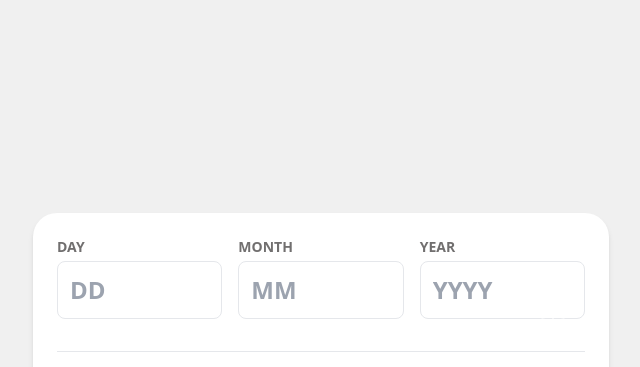
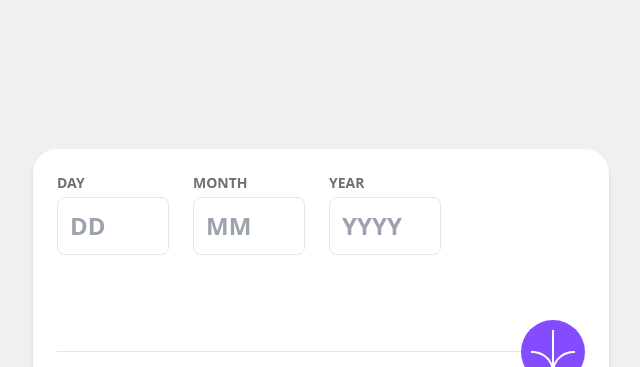
Before and after one commit to marconesdb/AgeCalculator, a plain HTML site: page index.html in a window 1280 px wide. Shown: the top 367 px of the page, without its empty margins (319-959 px from the left). Drawn offline with nearby package versions, Linux system fonts and the light colour scheme.

Commit message:
Alterações no botão

```diff
--- a/css/styles.css
+++ b/css/styles.css
@@ -35,15 +35,29 @@ input[type=number] {
 button[type="submit"] {
   width: 64px;
   height: 64px;
+  background-color: var(--purple);
+  border: none;
+  border-radius: 50%;
   display: flex;
   justify-content: center;
   align-items: center;
+  margin-top: 65px;
+}
+/* Mudança de cor quando o botão for clicado */
+button[type="submit"]:active {
+  background-color: black; /* Cor preta ao clicar */
 }
 
 button[type="submit"] svg {
-  width: 24px;
-  height: 24px;
+  width: auto;
+  height: auto;
 }
+
+button[type="submit"] svg {
+  width: 46px; /* Ajuste de acordo com o SVG embutido */
+  height: 44px;
+}
+
 
 .text-purple{
   color: var(--purple);
--- a/index.html
+++ b/index.html
@@ -11,32 +11,56 @@
 <body class="bg-off-white font-poppins flex justify-center items-center min-h-screen">
     <div class="bg-white p-6 rounded-3xl rounded-br-[100px] shadow-md w-full max-w-md md:max-w-xl">
         <form id="ageForm" class="mb-8">
-            <div class="flex gap-4">
+            <!-- <div class="flex gap-1 items-start">
                 <div class="flex-1">
                     <label for="day" class="block text-smokey-grey text-sm font-bold mb-1">DAY</label>
-                    <input type="number" id="day" placeholder="DD" class="w-full p-3 text-2xl font-bold border rounded-lg">
+                    <input type="number" id="day" placeholder="DD" class="w-28 p-3 text-2xl font-bold border rounded-lg">
                     <p class="error-message text-light-red text-xs italic mt-1 hidden"></p>
                 </div>
                 <div class="flex-1">
                     <label for="month" class="block text-smokey-grey text-sm font-bold mb-1">MONTH</label>
-                    <input type="number" id="month" placeholder="MM" class="w-full p-3 text-2xl font-bold border rounded-lg">
+                    <input type="number" id="month" placeholder="MM" class="w-28 p-3 text-2xl font-bold border rounded-lg">
                     <p class="error-message text-light-red text-xs italic mt-1 hidden"></p>
                 </div>
                 <div class="flex-1">
                     <label for="year" class="block text-smokey-grey text-sm font-bold mb-1">YEAR</label>
-                    <input type="number" id="year" placeholder="YYYY" class="w-full p-3 text-2xl font-bold border rounded-lg">
+                    <input type="number" id="year" placeholder="YYYY" class="w-28 p-3 text-2xl font-bold border rounded-lg">
                     <p class="error-message text-light-red text-xs italic mt-1 hidden"></p>
                 </div>
+            </div> -->
+
+            <div class="flex gap-6 items-start">
+              <div>
+                  <label for="day" class="block text-smokey-grey text-sm font-bold mb-1 text-left">DAY</label>
+                  <input type="number" id="day" placeholder="DD" class="w-28 p-3 text-2xl font-bold border rounded-lg text-left">
+                  <p class="error-message text-light-red text-xs italic mt-1 hidden text-left"></p>
               </div>
+              <div>
+                  <label for="month" class="block text-smokey-grey text-sm font-bold mb-1 text-left">MONTH</label>
+                  <input type="number" id="month" placeholder="MM" class="w-28 p-3 text-2xl font-bold border rounded-lg text-left">
+                  <p class="error-message text-light-red text-xs italic mt-1 hidden text-left"></p>
+              </div>
+              <div>
+                  <label for="year" class="block text-smokey-grey text-sm font-bold mb-1 text-left">YEAR</label>
+                  <input type="number" id="year" placeholder="YYYY" class="w-28 p-3 text-2xl font-bold border rounded-lg text-left">
+                  <p class="error-message text-light-red text-xs italic mt-1 hidden text-left"></p>
+              </div>
+          </div>
+
             <div class="relative flex items-center my-8">
               <div class="flex-grow border-t border-light-grey"></div>
-              <button type="submit" class="absolute left-1/2 md:left-auto md:right-0 transform -translate-x-1/2 md:translate-x-0 -translate-y-1/2 bg-purple hover:bg-off-black transition-colors duration-300 rounded-full p-4">
-                  <svg xmlns="http://www.w3.org/2000/svg" width="46" height="44" viewBox="0 0 46 44">
+
+
+              <button type="submit">
+                <svg xmlns="http://www.w3.org/2000/svg" viewBox="0 0 46 44">
                     <g fill="none" stroke="#FFF" stroke-width="2">
                         <path d="M1 22.019C8.333 21.686 23 25.616 23 44M23 44V0M45 22.019C37.667 21.686 23 25.616 23 44"/>
                     </g>
                 </svg>
             </button>
+
+
+
           </div>
         </form>
         <div class="text-5xl md:text-6xl font-extrabold italic">
```
Lines whose indentation alone changed are shown as unchanged.
